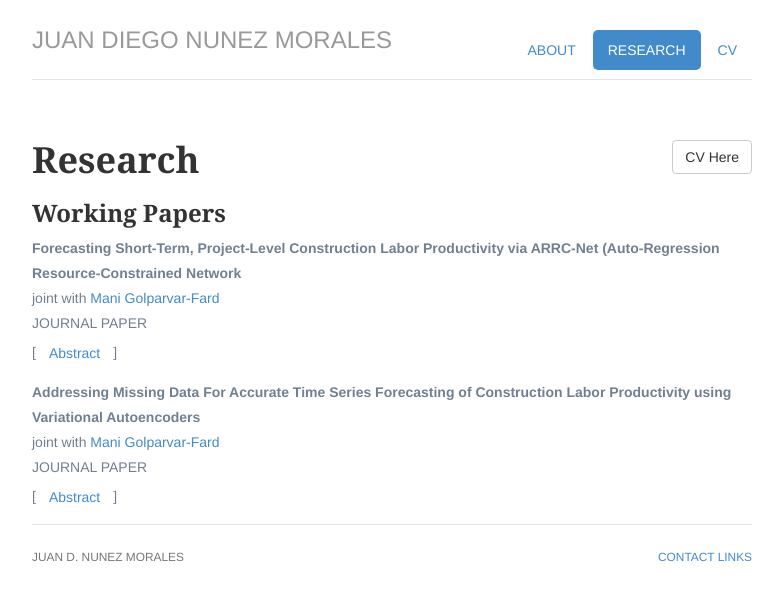
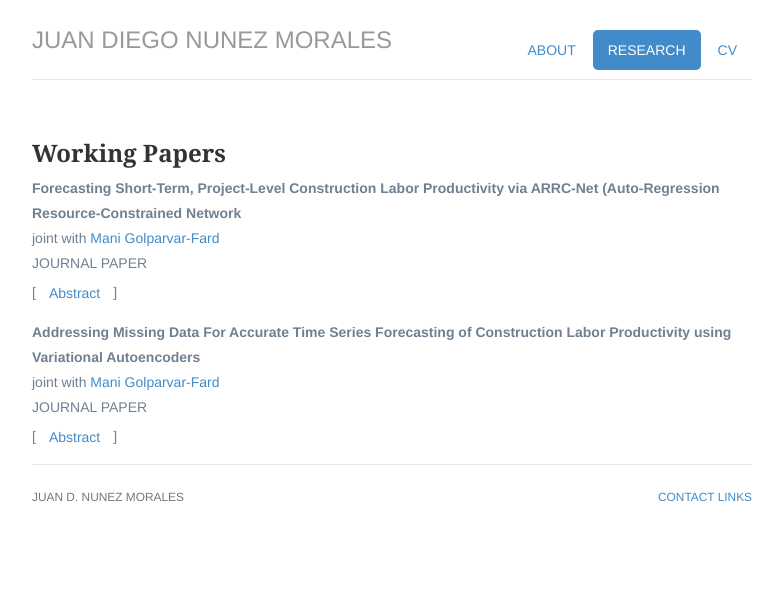
Before and after one commit to juandiegonm/juandiegonm.github.io, a Jekyll site: the page built from research/index.html, in a window 1280 px wide. Shown: the top 601 px of the page, without its empty margins (248-1031 px from the left). Built offline with Jekyll 4.4.1, drawn with Linux system fonts in a browser that asks for light colours.

Commit message:
Update index.html

```diff
--- a/research/index.html
+++ b/research/index.html
@@ -11,9 +11,6 @@
 ---
 <div class="row marketing">
 			<div>
-				<a href="/files/juandiegonm_cv_dec2020.pdf" class="btn btn-default pull-right" title="Download CV as PDF">CV Here</a>
-				<span itemprop="reserach"><h1>Research</h1></span>
-
 				<h3>Working Papers</h3>
 
 				<p style="color:#708090;"><strong>Forecasting Short-Term, Project-Level Construction Labor Productivity via ARRC-Net (Auto-Regression Resource-Constrained Network</strong>
```
